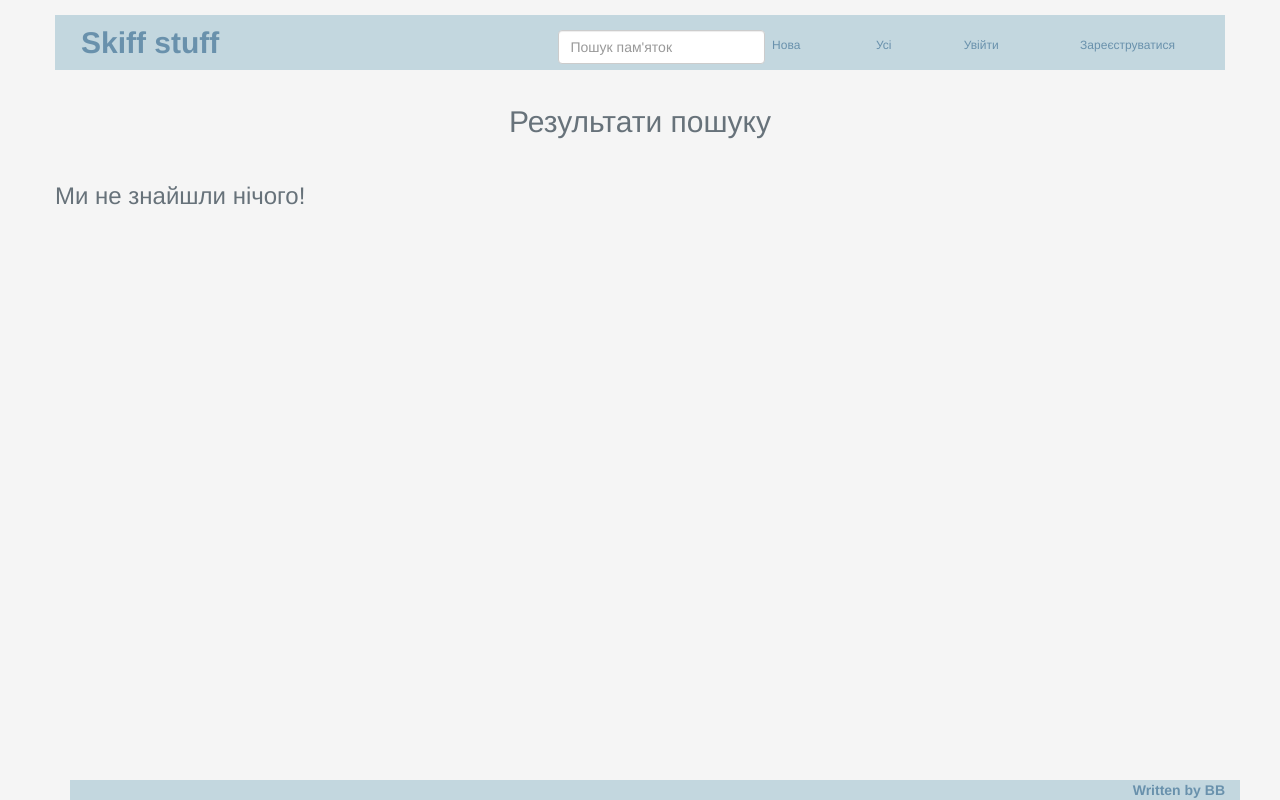
After one commit to lyssdod/archaeologyapp, a Flask app: template templates/search.html in a window 1280 px wide. The commit adds this page. Run offline with Flask 2, Linux system fonts and the light colour scheme; the template is opened without the code that fills it, so the values that code supplies are empty; some libraries are stand-ins or nearby versions.

Commit message:
Add whoosh search functionality to the app and render template for a searchw

```diff
--- a/archaeologyProject.py
+++ b/archaeologyProject.py
@@ -94,21 +94,19 @@ class Site(db.Model):
         return '<Site %r>' % self.name
 
 whooshalchemy.whoosh_index(app, Site)
-@app.route('/search')
-def search():
-    results = Site.query.whoosh_search('bad').all()
-    s =''
-    for e in results:
-        s = s + e.toponim
-        return '%s' % s
+@app.route('/search/<query>')
+def search(query):
+    #return "hello, world"
+    results = Site.query.whoosh_search(query).all()
+    return render_template('search.html', results=results)
 
 @app.route('/', methods=['GET', 'POST'])
 def welcomePage():
     if request.method == 'POST':
         if request.form["name_of_site"]:
-            search = request.form["name_of_site"]
-            results = BlogPost.query.whoosh_search('%s' % search).one()
-            return redirect(url_for(search))
+            results = request.form["name_of_site"]
+            #results = BlogPost.query.whoosh_search('%s' % search).one()
+            return redirect(url_for('search', query=results)) #, query = search))
 
             #sSite = session.query(Site).filter_by(name=sname)
 #            site_id=sSite.id
--- /dev/null
+++ b/templates/search.html
@@ -0,0 +1,47 @@
+<!DOCTYPE html>
+<html>
+<head>
+    <meta charset="utf-8">
+    <meta http-equiv="X-UA-Compatible" content="IE=edge">
+    <meta name="viewport" content="width=device-width, initial-scale=1">
+    <title>The site</title>
+    <link href="{{url_for('static', filename='bootstrap.css')}}" type="text/css" rel="stylesheet">
+    <link href="{{url_for('static', filename='my.css')}}" type="text/css" rel="stylesheet">
+</head>
+<body class="background">
+<div class="container container-config textcol">
+    <div class="row header">
+    <div class="col-md-5"><a href = "{{url_for('welcomePage')}}" class="btn btn-sm"><h2 class="logo">Skiff stuff</h2></a></div>
+        <div class="col-md-2 padding">
+            <form class="form-inline box-shadow">
+                <label class="sr-only">Пошук:</label>
+                <input class="form-control" type="text" name="name_of_site" placeholder="Пошук пам'яток">
+            </form>
+        </div>
+        <div class="col-md-1 text-center padding"><a href ="{{url_for('newSite')}}" class="btn btn-color btn-sm">Нова</a>
+        </div>
+        <div class="col-md-1 text-center padding"><a href = "{{url_for('allSites')}}" class="btn btn-color btn-sm">Усi</a>
+        </div>
+        <div class="col-md-1 text-center padding"><a href = "#" class="btn btn-color btn-sm">Увiйти</a></div>
+        <div class="col-md-2 text-center padding"><a href = "#" class="btn btn-color btn-sm">Зареєструватися</a></div>
+    </div>
+
+    <div class="row">
+        <h2 class="text-center">Результати пошуку</h2>
+    </div>
+    <div class="row">
+      {%if results %}
+      {% for site in results %}
+      <a href = "{{url_for('sitePage', site_id = site.id)}}"> <p>{{site.name}}</p></a>
+      {% endfor %}
+      {% else %}
+      <h3>Ми не знайшли нiчого!</h3>
+      {% endif %}
+    </div>
+
+
+<footer class="footer">
+<div class="container">
+        <div class="header text-right"><strong class="signature">Written by BB</strong></div>
+</div>
+</footer>
--- a/templates/welcome.html
+++ b/templates/welcome.html
@@ -14,9 +14,10 @@
   <div class="row header">
     <div class="col-md-5"><a href = "{{url_for('welcomePage')}}" class="btn btn-sm"><h2 class="logo">Skiff stuff</h2></a></div>
     <div class="col-md-2 padding">
-            <form class="form-inline box-shadow">
+      <form class="form-inline box-shadow" method="post">
         <label class="sr-only">Пошук:</label>
         <input class="form-control" type="text" name="name_of_site" placeholder="Пошук пам'яток">
+
     </form>
     </div>
     <div class="col-md-1 text-center padding"><a href ="{{url_for('newSite')}}" class="btn btn-color btn-sm">Нова</a>
```
Lines whose indentation alone changed are shown as unchanged.
